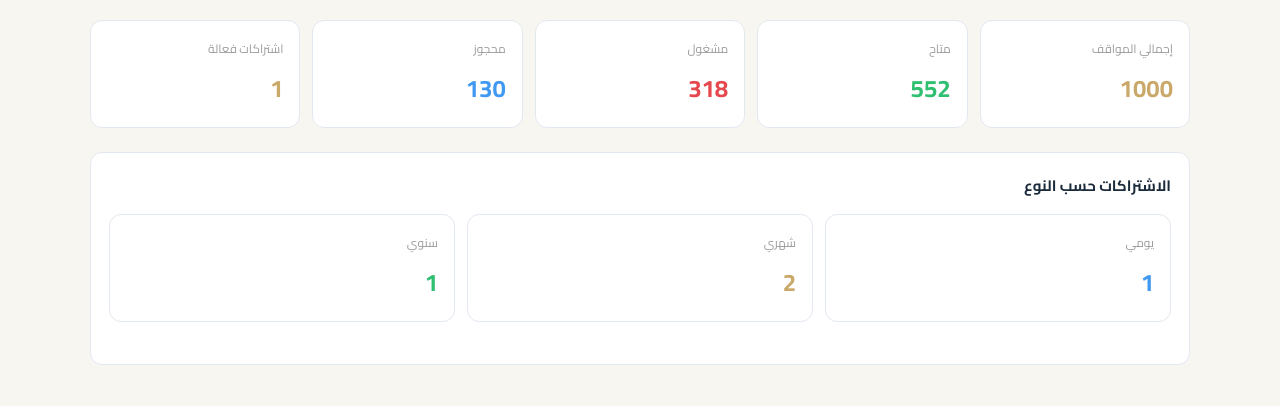
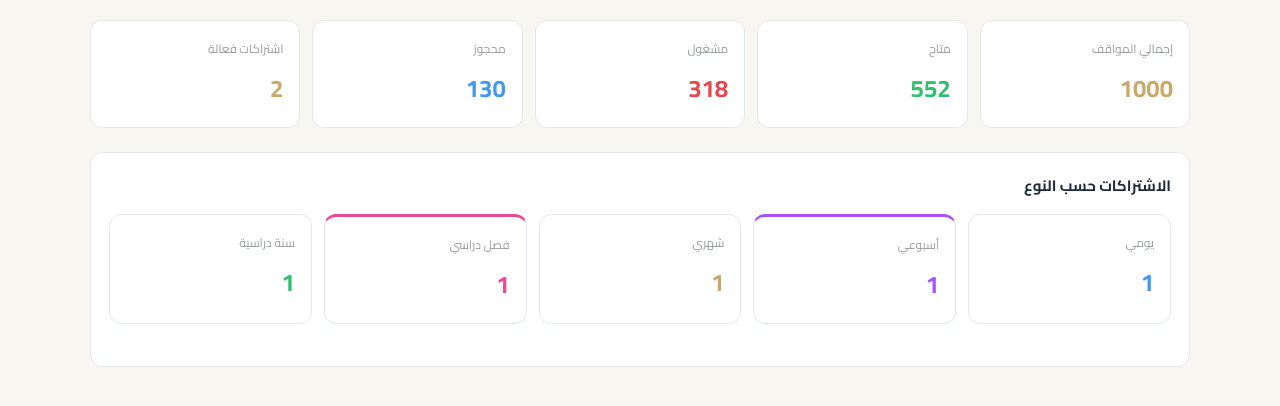
Before and after one commit to wadiwadi1975-spec/rakni-shokran, a website: page public/admin-dashboard.html in a window 1280 px wide. Shown: the part 188-594 px from the top of the page. Drawn offline with Linux system fonts and the light colour scheme.

Commit message:
Subscriptions: add 5 plans daily/weekly/monthly/semester/academicYear - fully active

```diff
--- a/public/admin-dashboard.html
+++ b/public/admin-dashboard.html
@@ -162,7 +162,7 @@
     border: 1px solid #E2E8F0;
     border-radius: 8px;
     padding: 8px 10px;
-    color: #fff;
+    color: #1C303F;
     font-size: 13px;
     font-family: inherit;
   }
@@ -206,7 +206,9 @@
     font-weight: 700;
   }
   .plan-badge.daily { background: rgba(64,152,241,0.15); color: #4098f1; }
+  .plan-badge.weekly { background: rgba(168,85,247,0.15); color: #a855f7; }
   .plan-badge.monthly { background: rgba(245,197,24,0.15); color: #C9A86A; }
+  .plan-badge.semester { background: rgba(236,72,153,0.15); color: #ec4899; }
   .plan-badge.yearly { background: rgba(47,191,113,0.15); color: #2fbf71; }
   .status-badge {
     padding: 3px 10px;
@@ -381,8 +383,10 @@
       <h3 data-i18n="subs_by_type">الاشتراكات حسب النوع</h3>
       <div class="stat-grid">
         <div class="stat-card blue"><div class="label" data-i18n="daily">يومي</div><div class="value" id="ov-daily">0</div></div>
+        <div class="stat-card" style="border-top:3px solid #a855f7"><div class="label" data-i18n="weekly">أسبوعي</div><div class="value" id="ov-weekly" style="color:#a855f7">0</div></div>
         <div class="stat-card gold"><div class="label" data-i18n="monthly">شهري</div><div class="value" id="ov-monthly">0</div></div>
-        <div class="stat-card green"><div class="label" data-i18n="yearly">سنوي</div><div class="value" id="ov-yearly">0</div></div>
+        <div class="stat-card" style="border-top:3px solid #ec4899"><div class="label" data-i18n="semester">فصل دراسي</div><div class="value" id="ov-semester" style="color:#ec4899">0</div></div>
+        <div class="stat-card green"><div class="label" data-i18n="yearly">سنة دراسية</div><div class="value" id="ov-yearly">0</div></div>
       </div>
     </div>
   </div>
@@ -427,8 +431,10 @@
     <div class="sub-tabs">
       <div class="sub-tab active" data-plan="all" data-i18n="all">الكل</div>
       <div class="sub-tab" data-plan="daily" data-i18n="daily">يومي</div>
+      <div class="sub-tab" data-plan="weekly" data-i18n="weekly">أسبوعي</div>
       <div class="sub-tab" data-plan="monthly" data-i18n="monthly">شهري</div>
-      <div class="sub-tab" data-plan="yearly" data-i18n="yearly">سنوي</div>
+      <div class="sub-tab" data-plan="semester" data-i18n="semester">فصل دراسي</div>
+      <div class="sub-tab" data-plan="yearly" data-i18n="yearly">سنة دراسية</div>
     </div>
 
     <button class="add-btn" id="toggleForm" data-i18n="add_sub">+ إضافة اشتراك جديد</button>
@@ -446,8 +452,10 @@
         <label data-i18n="plan_type">نوع الاشتراك</label>
         <select id="f-plan">
           <option value="daily" data-i18n="daily">يومي</option>
+          <option value="weekly" data-i18n="weekly">أسبوعي</option>
           <option value="monthly" data-i18n="monthly">شهري</option>
-          <option value="yearly" data-i18n="yearly">سنوي</option>
+          <option value="semester" data-i18n="semester">فصل دراسي</option>
+          <option value="yearly" data-i18n="yearly">سنة دراسية</option>
         </select>
       </div>
       <div>
@@ -488,7 +496,7 @@
       tab_overview: "نظرة عامة", tab_monitor: "المراقبة", tab_cameras: "الكاميرات", tab_subs: "الاشتراكات",
       total_spots: "إجمالي المواقف", available: "متاح", occupied: "مشغول", reserved: "محجوز",
       active_subs: "اشتراكات فعالة", subs_by_type: "الاشتراكات حسب النوع",
-      daily: "يومي", monthly: "شهري", yearly: "سنوي",
+      daily: "يومي", weekly: "أسبوعي", monthly: "شهري", semester: "فصل دراسي", yearly: "سنة دراسية",
       floors_live: "حالة الطوابق اللحظية",
       detailed_screen: "شاشة المواقف التفصيلية",
       detailed_screen_desc: "نفس الشاشة المستخدمة عند الطلاب تماماً (نفس الألوان والتصميم) — مضمّنة هنا بدون أي تعديل.",
@@ -514,7 +522,7 @@
       tab_overview: "Overview", tab_monitor: "Monitoring", tab_cameras: "Cameras", tab_subs: "Subscriptions",
       total_spots: "Total Spots", available: "Available", occupied: "Occupied", reserved: "Reserved",
       active_subs: "Active Subscriptions", subs_by_type: "Subscriptions by Type",
-      daily: "Daily", monthly: "Monthly", yearly: "Yearly",
+      daily: "Daily", weekly: "Weekly", monthly: "Monthly", semester: "Semester", yearly: "Academic Year",
       floors_live: "Live Floor Status",
       detailed_screen: "Detailed Spot Screen",
       detailed_screen_desc: "The exact same screen used by students (same colors and design) — embedded here unmodified.",
@@ -672,7 +680,8 @@
     { name: "أحمد العلي", plate: "12345 KWT", plan: "monthly", start: "2026-08-01", end: "2026-08-31" },
     { name: "سارة الفهد", plate: "77120 KWT", plan: "yearly", start: "2026-01-15", end: "2027-01-15" },
     { name: "محمد الرشيد", plate: "43871 KWT", plan: "daily", start: "2026-09-02", end: "2026-09-03" },
-    { name: "نورة العتيبي", plate: "99042 KWT", plan: "monthly", start: "2026-07-20", end: "2026-08-20" }
+    { name: "نورة العتيبي", plate: "99042 KWT", plan: "weekly", start: "2026-08-25", end: "2026-09-01" },
+    { name: "فيصل المطيري", plate: "88210 KWT", plan: "semester", start: "2026-09-01", end: "2027-01-01" }
   ];
 
   let currentPlanFilter = "all";
@@ -706,7 +715,9 @@
     const active = subscriptions.filter(s => !isExpired(s.end));
     document.getElementById("ov-subs").textContent = active.length;
     document.getElementById("ov-daily").textContent = subscriptions.filter(s => s.plan === "daily").length;
+    document.getElementById("ov-weekly").textContent = subscriptions.filter(s => s.plan === "weekly").length;
     document.getElementById("ov-monthly").textContent = subscriptions.filter(s => s.plan === "monthly").length;
+    document.getElementById("ov-semester").textContent = subscriptions.filter(s => s.plan === "semester").length;
     document.getElementById("ov-yearly").textContent = subscriptions.filter(s => s.plan === "yearly").length;
 
     body.querySelectorAll("[data-del]").forEach(btn => {
@@ -722,8 +733,10 @@
     const start = new Date(startStr);
     const end = new Date(start);
     if (plan === "daily") end.setDate(end.getDate() + 1);
+    else if (plan === "weekly") end.setDate(end.getDate() + 7);
     else if (plan === "monthly") end.setMonth(end.getMonth() + 1);
-    else if (plan === "yearly") end.setFullYear(end.getFullYear() + 1);
+    else if (plan === "semester") end.setMonth(end.getMonth() + 4);
+    else if (plan === "yearly") end.setMonth(end.getMonth() + 9);
     return end.toISOString().slice(0, 10);
   }
 
```
